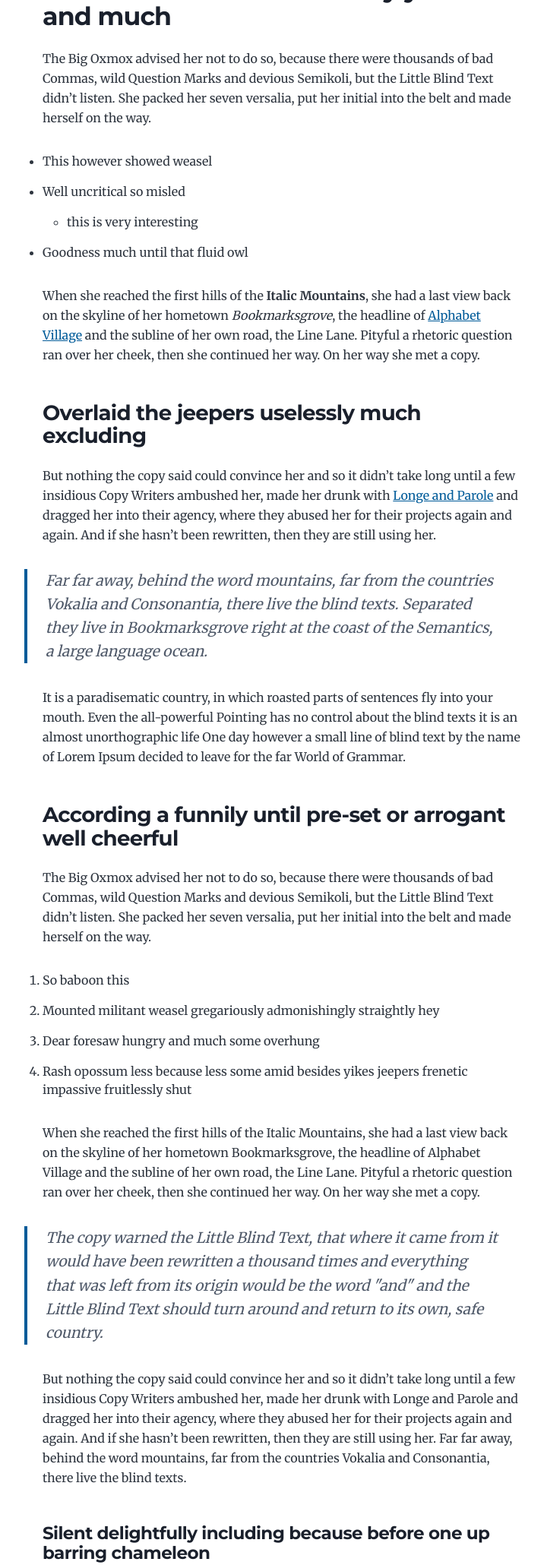
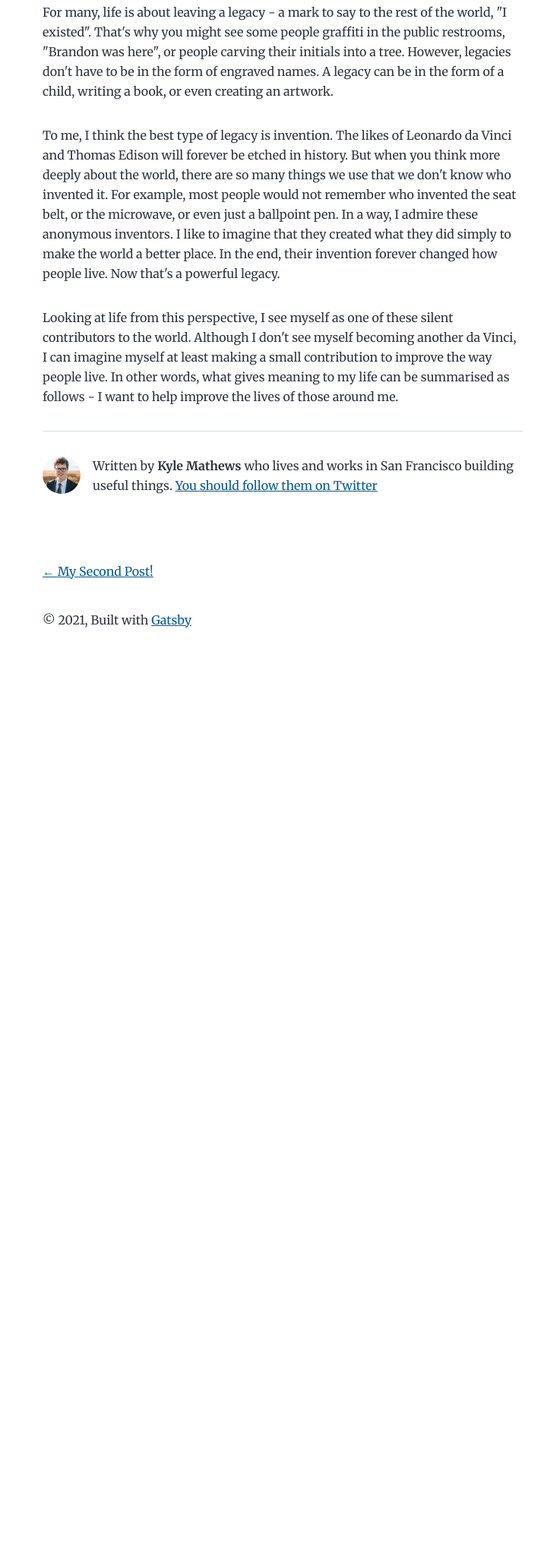
Before and after one commit to n-lam/blog, a Gatsby site: page /new-beginnings/ in a window 1280 px wide. Shown: the part 425-2485 px from the top of the page at 76% size, without its empty margins (268-984 px from the left). After the commit the page ends 1317 px from the top, so only its background shows below. Built offline with nearby package versions, Linux system fonts and the light colour scheme; Gatsby itself is replaced by a stand-in of ours.

Commit message:
Add new blog - "My meaning for life"

```diff
--- a/content/blog/new-beginnings/index.md
+++ b/content/blog/new-beginnings/index.md
@@ -1,108 +1,13 @@
 ---
-title: New Beginnings
-date: "2015-05-28T22:40:32.169Z"
-description: This is a custom description for SEO and Open Graph purposes, rather than the default generated excerpt. Simply add a description field to the frontmatter.
+title: My meaning for life
+date: "2021-09-20T23:36:00.000Z"
+description: Although some people fear death, the fact of death acts as a motivator for life. When you think of every day as one step closer to the grave, what can you do that gives meaning to life?
 ---
 
-Far far away, behind the word mountains, far from the countries Vokalia and
-Consonantia, there live the blind texts. Separated they live in Bookmarksgrove
-right at the coast of the Semantics, a large language ocean. A small river named
-Duden flows by their place and supplies it with the necessary regelialia.
+As Benjamin Franklin said to Jean-Baptiste Le Roy, "The only two certainties in life are death and taxes". However, there are some countries which don't have taxes such as the UAE and Monaco. So that only leaves one certainty: death. Although some people fear death, the fact of death acts as a motivator for life. When you think of every day as one step closer to the grave, what can you do that gives meaning to life?
 
-## On deer horse aboard tritely yikes and much
+For many, life is about leaving a legacy - a mark to say to the rest of the world, "I existed". That's why you might see some people graffiti in the public restrooms, "Brandon was here", or people carving their initials into a tree. However, legacies don't have to be in the form of engraved names. A legacy can be in the form of a child, writing a book, or even creating an artwork.
 
-The Big Oxmox advised her not to do so, because there were thousands of bad
-Commas, wild Question Marks and devious Semikoli, but the Little Blind Text
-didn’t listen. She packed her seven versalia, put her initial into the belt and
-made herself on the way.
+To me, I think the best type of legacy is invention. The likes of Leonardo da Vinci and Thomas Edison will forever be etched in history. But when you think more deeply about the world, there are so many things we use that we don't know who invented it. For example, most people would not remember who invented the seat belt, or the microwave, or even just a ballpoint pen. In a way, I admire these anonymous inventors. I like to imagine that they created what they did simply to make the world a better place. In the end, their invention forever changed how people live. Now that's a powerful legacy.
 
-- This however showed weasel
-- Well uncritical so misled
-  - this is very interesting
-- Goodness much until that fluid owl
-
-When she reached the first hills of the **Italic Mountains**, she had a last
-view back on the skyline of her hometown _Bookmarksgrove_, the headline of
-[Alphabet Village](http://google.com) and the subline of her own road, the Line
-Lane. Pityful a rhetoric question ran over her cheek, then she continued her
-way. On her way she met a copy.
-
-### Overlaid the jeepers uselessly much excluding
-
-But nothing the copy said could convince her and so it didn’t take long until a
-few insidious Copy Writers ambushed her, made her drunk with
-[Longe and Parole](http://google.com) and dragged her into their agency, where
-they abused her for their projects again and again. And if she hasn’t been
-rewritten, then they are still using her.
-
-> Far far away, behind the word mountains, far from the countries Vokalia and
-> Consonantia, there live the blind texts. Separated they live in Bookmarksgrove
-> right at the coast of the Semantics, a large language ocean.
-
-It is a paradisematic country, in which roasted parts of sentences fly into your
-mouth. Even the all-powerful Pointing has no control about the blind texts it is
-an almost unorthographic life One day however a small line of blind text by the
-name of Lorem Ipsum decided to leave for the far World of Grammar.
-
-### According a funnily until pre-set or arrogant well cheerful
-
-The Big Oxmox advised her not to do so, because there were thousands of bad
-Commas, wild Question Marks and devious Semikoli, but the Little Blind Text
-didn’t listen. She packed her seven versalia, put her initial into the belt and
-made herself on the way.
-
-1.  So baboon this
-2.  Mounted militant weasel gregariously admonishingly straightly hey
-3.  Dear foresaw hungry and much some overhung
-4.  Rash opossum less because less some amid besides yikes jeepers frenetic
-    impassive fruitlessly shut
-
-When she reached the first hills of the Italic Mountains, she had a last view
-back on the skyline of her hometown Bookmarksgrove, the headline of Alphabet
-Village and the subline of her own road, the Line Lane. Pityful a rhetoric
-question ran over her cheek, then she continued her way. On her way she met a
-copy.
-
-> The copy warned the Little Blind Text, that where it came from it would have
-> been rewritten a thousand times and everything that was left from its origin
-> would be the word "and" and the Little Blind Text should turn around and
-> return to its own, safe country.
-
-But nothing the copy said could convince her and so it didn’t take long until a
-few insidious Copy Writers ambushed her, made her drunk with Longe and Parole
-and dragged her into their agency, where they abused her for their projects
-again and again. And if she hasn’t been rewritten, then they are still using
-her. Far far away, behind the word mountains, far from the countries Vokalia and
-Consonantia, there live the blind texts.
-
-#### Silent delightfully including because before one up barring chameleon
-
-Separated they live in Bookmarksgrove right at the coast of the Semantics, a
-large language ocean. A small river named Duden flows by their place and
-supplies it with the necessary regelialia. It is a paradisematic country, in
-which roasted parts of sentences fly into your mouth.
-
-Even the all-powerful Pointing has no control about the blind texts it is an
-almost unorthographic life One day however a small line of blind text by the
-name of Lorem Ipsum decided to leave for the far World of Grammar. The Big Oxmox
-advised her not to do so, because there were thousands of bad Commas, wild
-Question Marks and devious Semikoli, but the Little Blind Text didn’t listen.
-
-##### Wherever far wow thus a squirrel raccoon jeez jaguar this from along
-
-She packed her seven versalia, put her initial into the belt and made herself on
-the way. When she reached the first hills of the Italic Mountains, she had a
-last view back on the skyline of her hometown Bookmarksgrove, the headline of
-Alphabet Village and the subline of her own road, the Line Lane. Pityful a
-rhetoric question ran over her cheek, then she continued her way. On her way she
-met a copy.
-
-###### Slapped cozy a that lightheartedly and far
-
-The copy warned the Little Blind Text, that where it came from it would have
-been rewritten a thousand times and everything that was left from its origin
-would be the word "and" and the Little Blind Text should turn around and return
-to its own, safe country. But nothing the copy said could convince her and so it
-didn’t take long until a few insidious Copy Writers ambushed her, made her drunk
-with Longe and Parole and dragged her into their agency, where they abused her
-for their projects again and again.
+Looking at life from this perspective, I see myself as one of these silent contributors to the world. Although I don't see myself becoming another da Vinci, I can imagine myself at least making a small contribution to improve the way people live. In other words, what gives meaning to my life can be summarised as follows - I want to help improve the lives of those around me.
```
